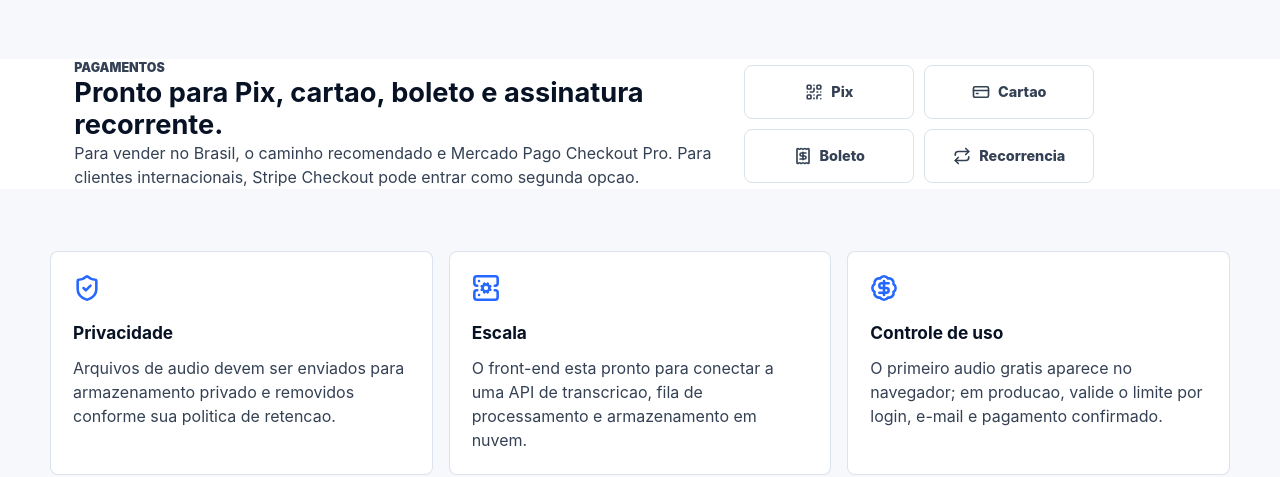
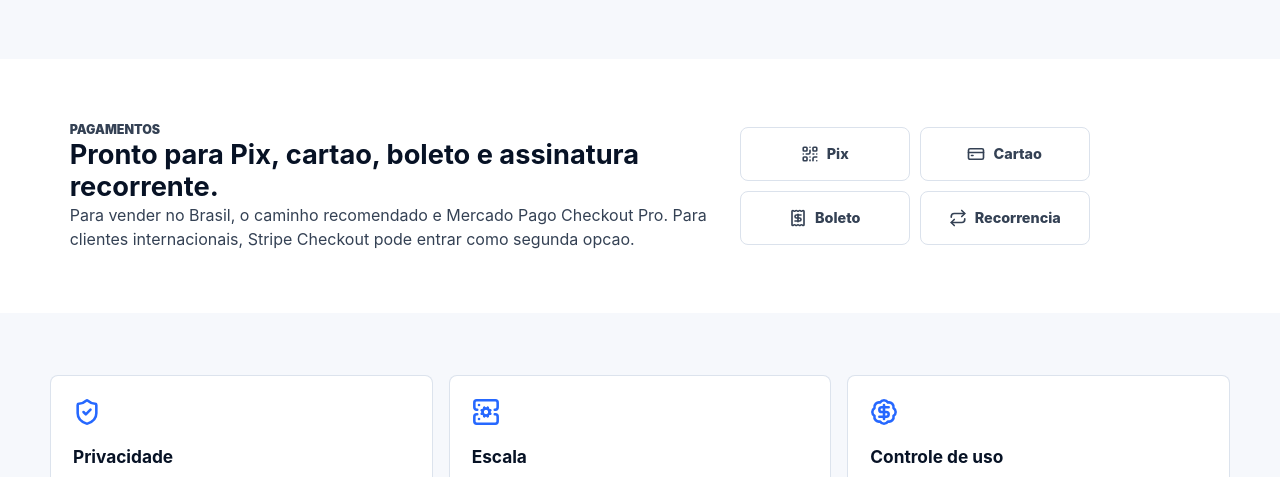
Before and after one commit to alinevicentedev-cell/TurboText-AI, a website: page index.html in a window 1280 px wide. Shown: the part 2078-2555 px from the top of the page. Drawn offline with nearby package versions, Linux system fonts and the light colour scheme.

Commit message:
Corrigir regra de estilos das secoes

```diff
--- a/styles.css
+++ b/styles.css
@@ -555,7 +555,7 @@ select {
 
 .pricing-band,
 .flow-band,
-payments-band,
+.payments-band,
 .security-band {
   padding: 62px 32px;
 }
```
